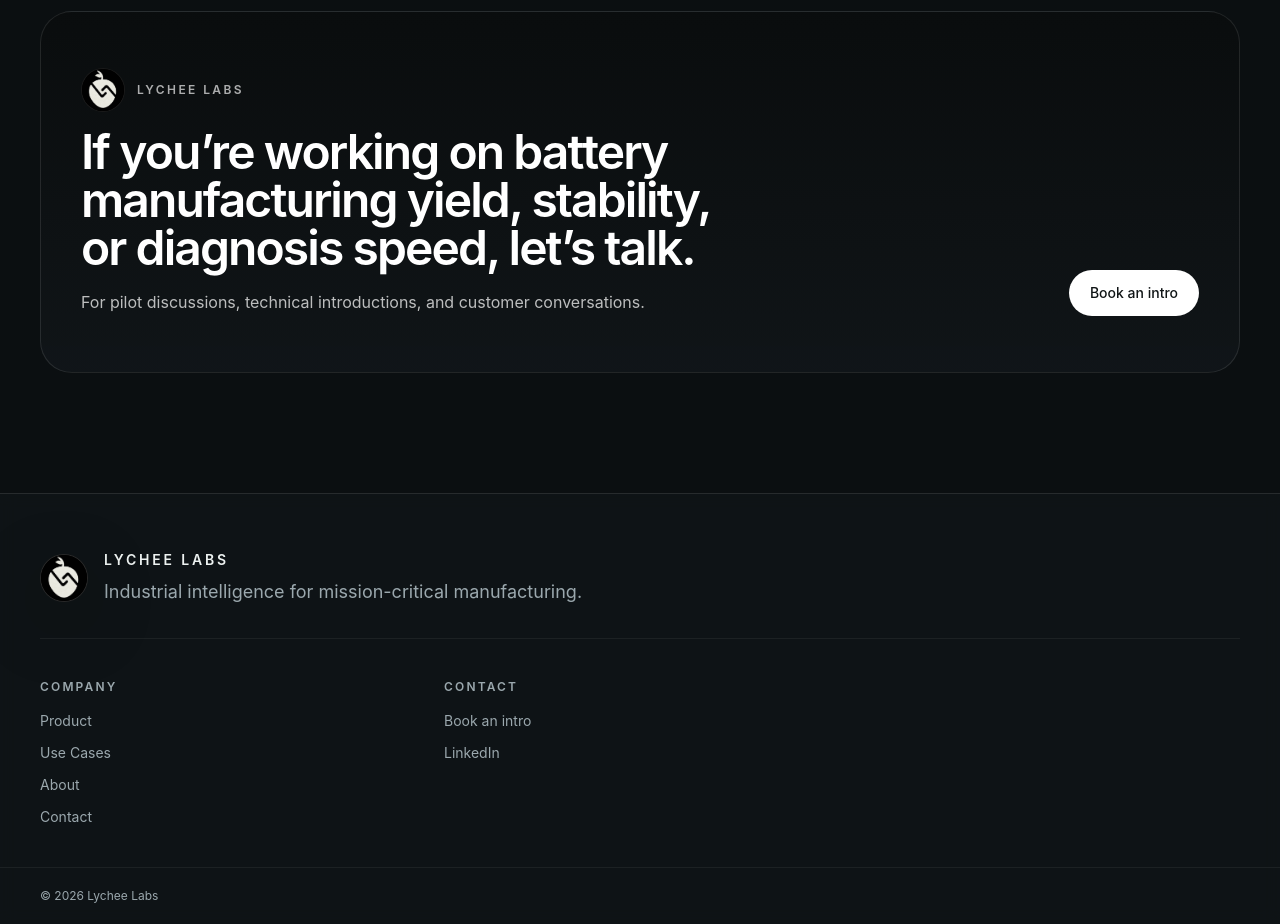
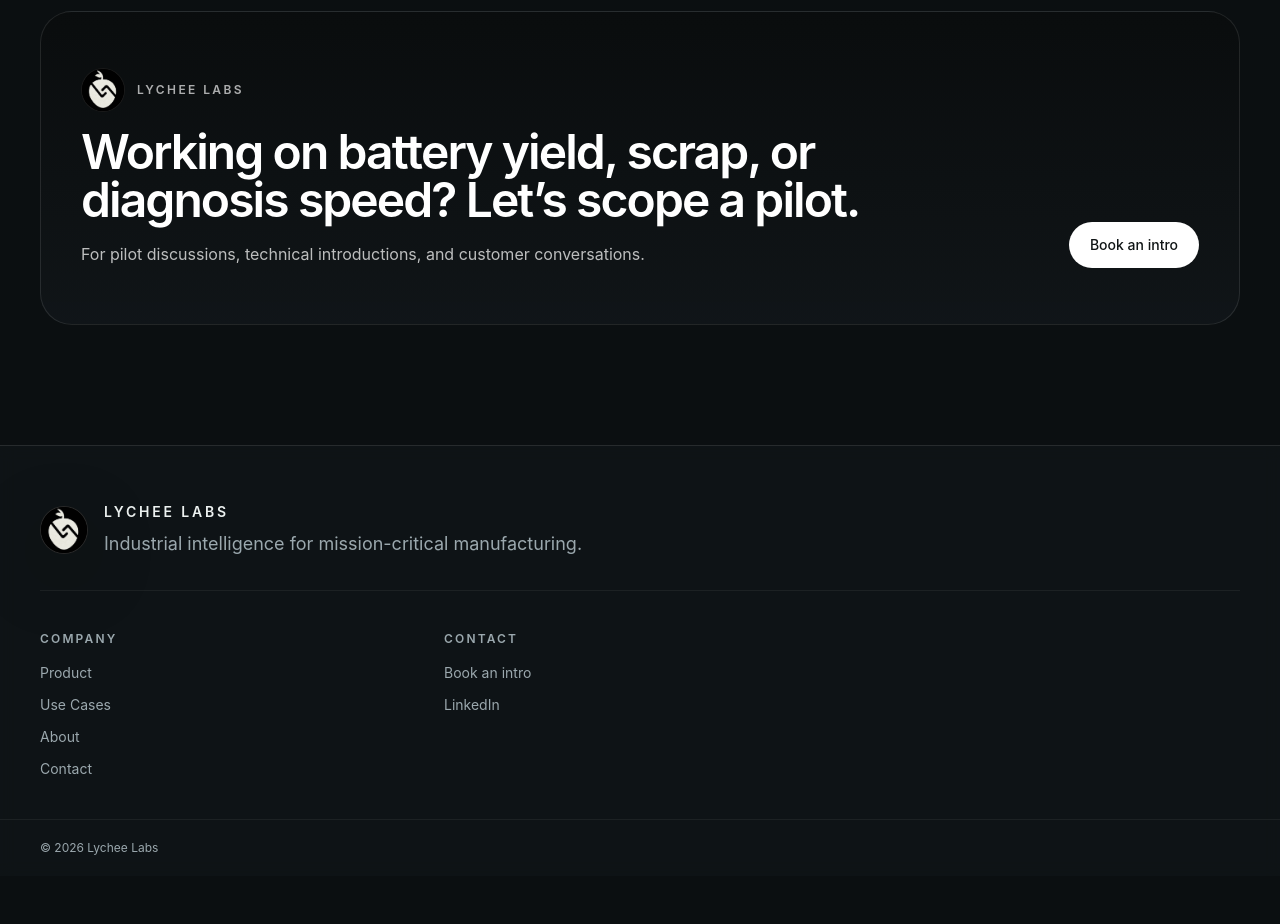
Before and after one commit to hongruibo/lychee-website, a Next.js app: page / in a window 1280 px wide. Shown: the part 7080-8004 px from the top of the page. After the commit the page ends 7956 px from the top, so only its background shows below. Built offline with nearby package versions, Linux system fonts and the light colour scheme.

Commit message:
Tighten homepage pilot CTA

```diff
--- a/app/page.tsx
+++ b/app/page.tsx
@@ -86,7 +86,7 @@
       </section>
 
       <CTASection
-        title="If you’re working on battery manufacturing yield, stability, or diagnosis speed, let’s talk."
+        title="Working on battery yield, scrap, or diagnosis speed? Let’s scope a pilot."
         body="For pilot discussions, technical introductions, and customer conversations."
         ctaLabel="Book an intro"
         ctaHref="/contact"
```
